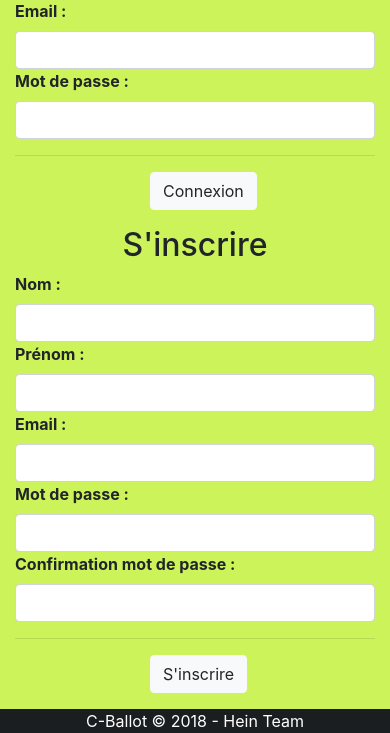
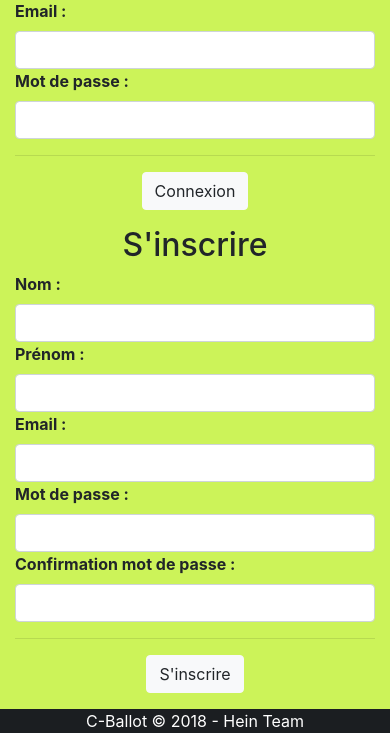
Before and after one commit to Eleonorth/C-Ballot-Vote_app, a PHP site: page / in a window 390 px wide. Shown: the part 732-1465 px from the top of the page. Run offline with PHP 8.4, Linux system fonts and the light colour scheme; some web fonts are replaced.

Commit message:
modif diverses

```diff
--- a/Vues/createCampaign.php
+++ b/Vues/createCampaign.php
@@ -1,4 +1,5 @@
 <?php
+session_start();
 ?>
 
 <!doctype html>
--- a/index.php
+++ b/index.php
@@ -35,7 +35,6 @@ session_start();
                     Vous pouvez donc ouvrir une campagne, ajouter des choix de votes et une liste de votants, et le tour est joué !
                     <br>
                     Et si vous changez d'avis, vous pouvez arrêter une campagne à tous moments.
-
                 </p>
             </div>
             <div class="col-0 col-sm-0 col-md-1 col-lg-1 col-xl-1"></div>
@@ -55,11 +54,11 @@ session_start();
 
                     <div class="container">
                         <div class="row">
-                            <div class="col-4 col-sm-4 col-md-4 col-lg-4 col-xl-4"></div>
-                            <div class="col-4 col-sm-4 col-md-4 col-lg-4 col-xl-4">
+                            <div class="col"></div>
+                            <div class="col">
                                 <button type="submit" class="btn btn-light">Connexion</button>
                             </div>
-                            <div class="col-4 col-sm-4 col-md-4 col-lg-4 col-xl-4"></div>
+                            <div class="col"></div>
                         </div>
                     </div>
 
@@ -87,11 +86,11 @@ session_start();
 
                     <div class="container">
                         <div class="row">
-                            <div class="col-4 col-sm-4 col-md-4 col-lg-4 col-xl-4"></div>
-                            <div class="col-4 col-sm-4 col-md-4 col-lg-4 col-xl-4">
+                            <div class="col"></div>
+                            <div class="col">
                                 <button type="submit" class="btn btn-light">S'inscrire</button>
                             </div>
-                            <div class="col-4 col-sm-4 col-md-4 col-lg-4 col-xl-4"></div>
+                            <div class="col"></div>
                         </div>
                     </div>
 
--- a/src/style.css
+++ b/src/style.css
@@ -24,10 +24,6 @@ body {
 
 h2 {
     text-align: center;
-}
-
-button {
-    color: #F3193A;
 }
 
 label {
```
